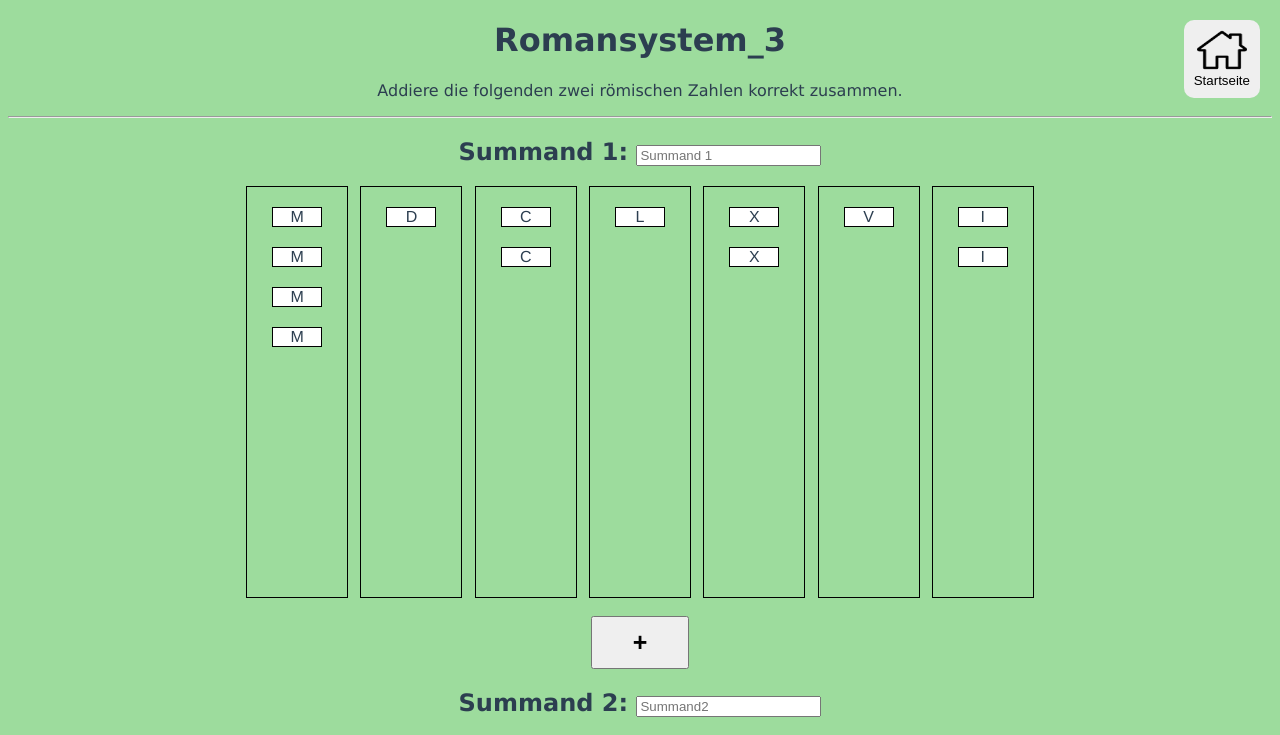
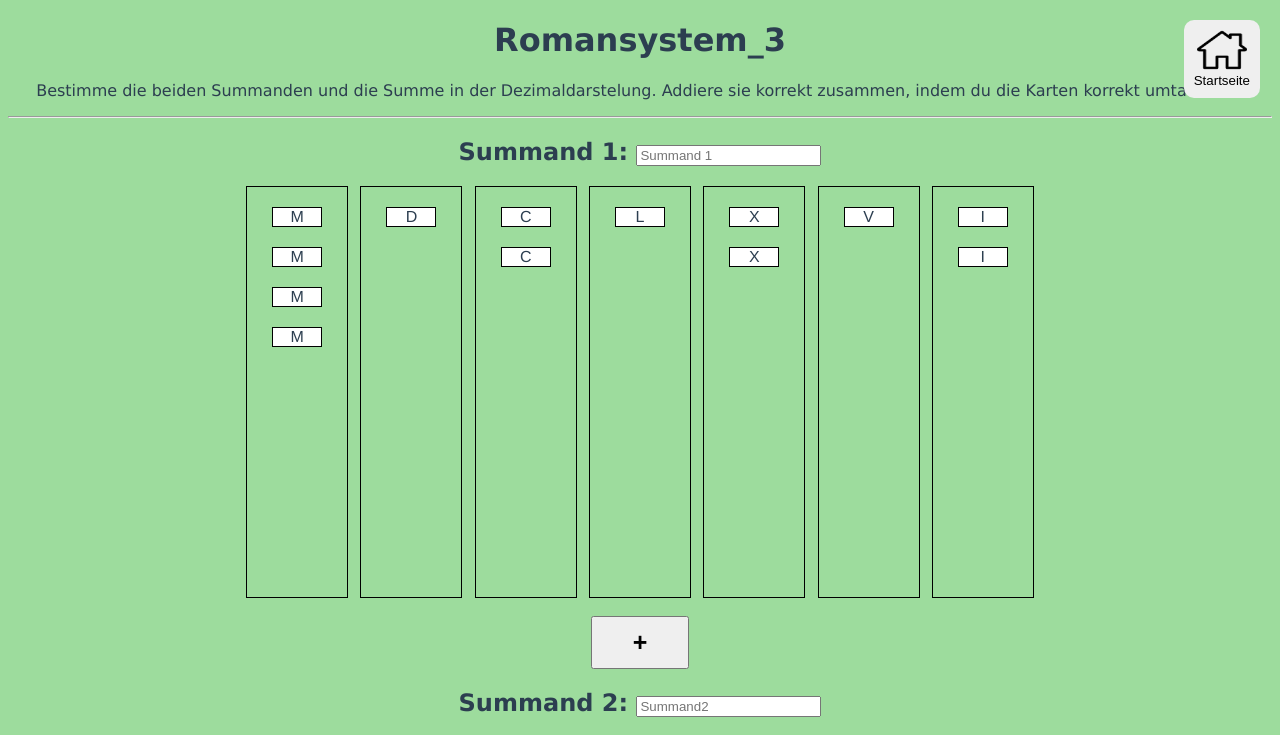
Before and after one commit to Fisnik-Mustafa/bsc-thesis, a Vue app: page /romansystem_3 in a window 1280 px wide. Shown: the top 735 px of the page. Built offline with nearby package versions, Linux system fonts and the light colour scheme.

Commit message:
Anpassung in der Aufgabenbeschreibung

```diff
--- a/src/views/Romansystem_3.vue
+++ b/src/views/Romansystem_3.vue
@@ -2,7 +2,7 @@
   <div>
     <h1>Romansystem_3</h1>
     <Backtohomepage />
-    <p>Addiere die folgenden zwei römischen Zahlen korrekt zusammen.</p>
+    <p>Bestimme die beiden Summanden und die Summe in der Dezimaldarstelung. Addiere sie korrekt zusammen, indem du die Karten korrekt umtauschst.</p>
     <hr />
 
     <Verifier
```
